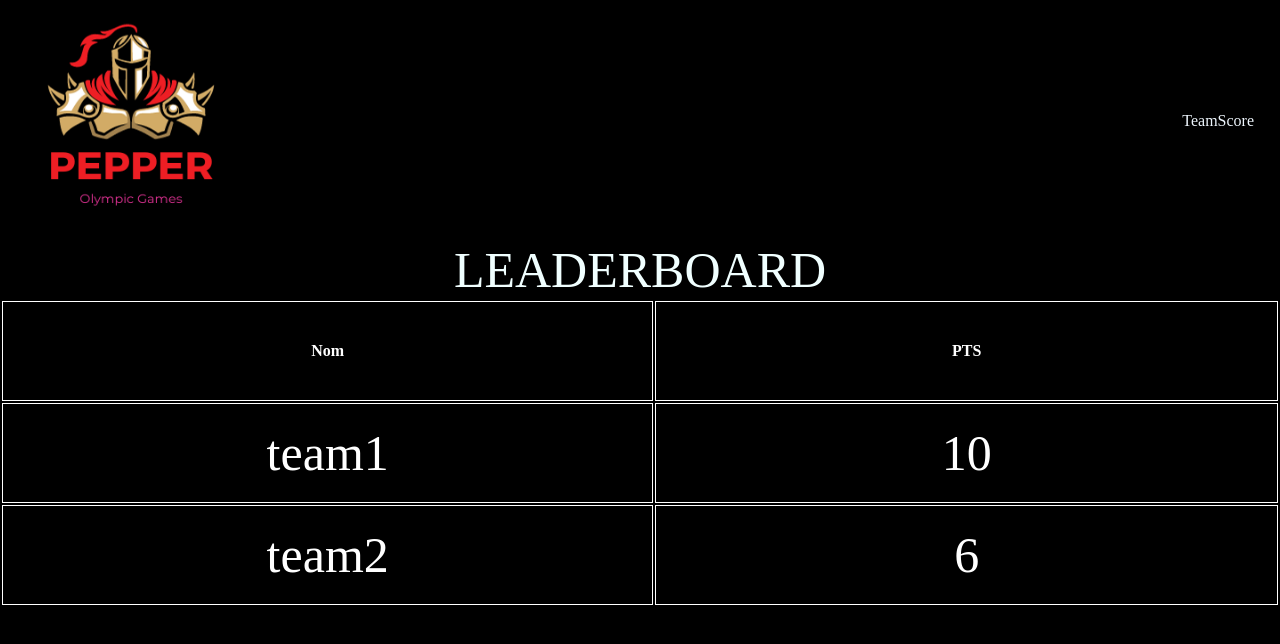
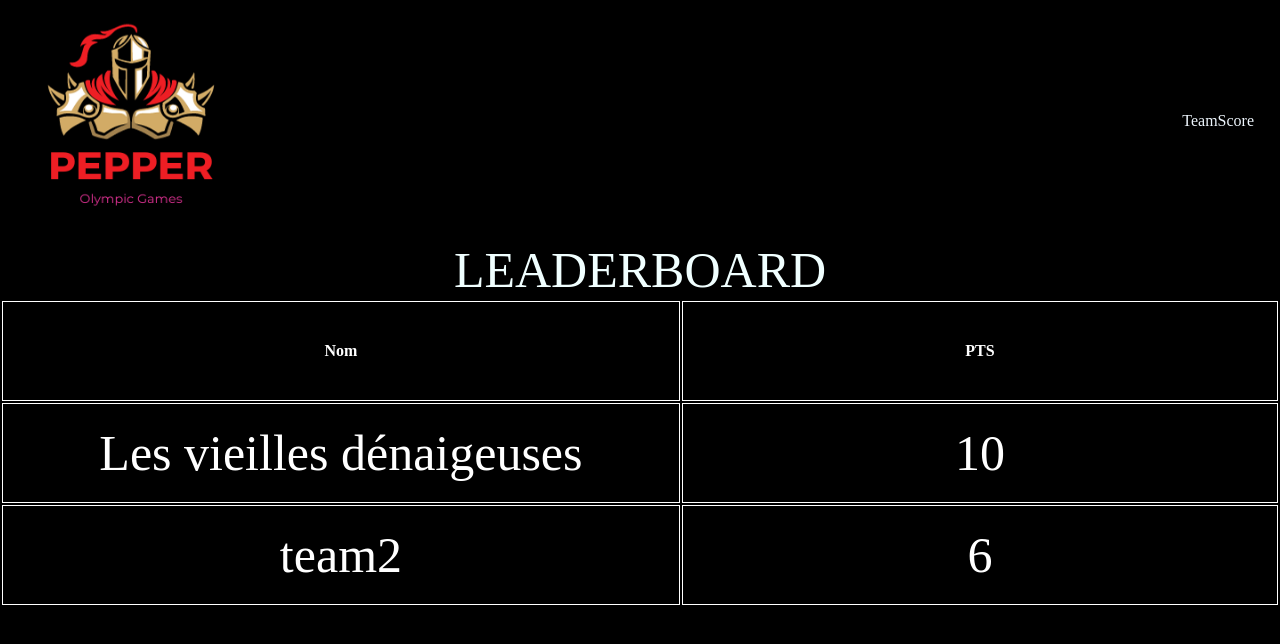
Before and after one commit to Dplayerz/WebAppChalet, a React (Vite) app: page /Admin in a window 1280 px wide. Shown: the top 644 px of the page. Built offline with nearby package versions, Linux system fonts and the light colour scheme.

Commit message:
Update Admin.tsx

```diff
--- a/src/Admin.tsx
+++ b/src/Admin.tsx
@@ -4,7 +4,7 @@ import { team1 } from "./Leader";
 import { team2 } from "./Leader";
 
 const data = [
-  { Nom: "team1", PTS: team1 },
+  { Nom: "Les vieilles dénaigeuses", PTS: team1 },
   { Nom: "team2", PTS: team2 },
 ];
 
```
